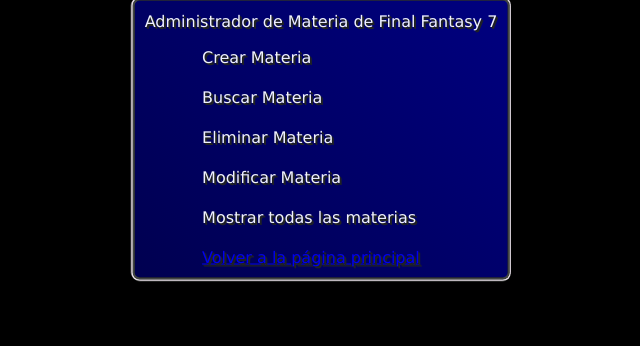
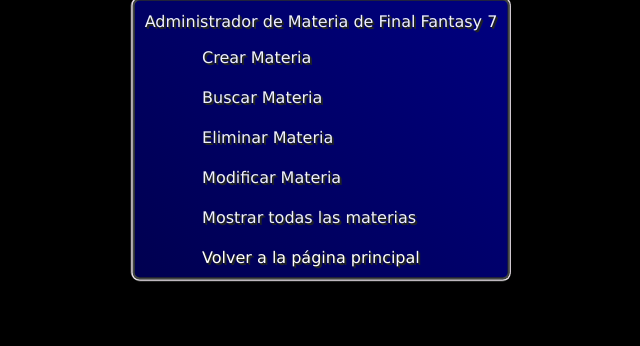
Before and after one commit to 111miguel111/Proyecto_FireBase_Flask, a Flask app: template Repositorio/Flask_FireBase/controller/templates/menu_materias.html in a window 1280 px wide. Shown: the part 261-607 px from the top of the page, without its empty margins (319-959 px from the left). Run offline with Flask 3, Linux system fonts and the light colour scheme; the template is opened without the code that fills it, so the values that code supplies are empty.

Commit message:
Enlaces, css arreglado.

```diff
--- a/Repositorio/Flask_FireBase/controller/static/assets/css/styles.css
+++ b/Repositorio/Flask_FireBase/controller/static/assets/css/styles.css
@@ -1,17 +1,16 @@
-
 #Menu ul li {
 	height: 40px;
 	line-height: 40px;
 	padding: 0 10px;
 	background-size: 30px 30px;
 }
+
 #Menu ul li:hover {
 	background-image: url('../images/finger.png');
 	background-repeat: no-repeat;
 	background-position: 10px center;
 	padding-left: 40px;
 }
-
 
 .ff7-window {
   border: solid 2px #424542;
@@ -28,14 +27,9 @@
   overflow: hidden;
 }
 
-
-
 .ff7-window h1, .ff7-window p, .ff7-window ul {
   margin: 0 0 0 0;
 }
-
-
-
 
 .ff7-text, .ff7-window h1, .ff7-window p, .ff7-window li {
   color: #eff1ff;
@@ -53,8 +47,11 @@
   padding-left: 3.4em;
 }
 
-
-
+a {
+    color: white; /* Mantener el color del texto como está */
+    text-decoration: none; /* Evitar que el enlace se subraye cuando está activo */
+    underline: none;
+}
 
 body {
   background: black;
--- a/Repositorio/Flask_FireBase/controller/templates/menu_materias.html
+++ b/Repositorio/Flask_FireBase/controller/templates/menu_materias.html
@@ -26,6 +26,7 @@
 			<!-- El contenido se mostrará aquí en función de la selección del usuario -->
 		</main>
 	</div>
+ 	<div></div>
 	<script>
 		// Código JavaScript para manejar la lógica de cada opción
 		function crearMateria() {
```
